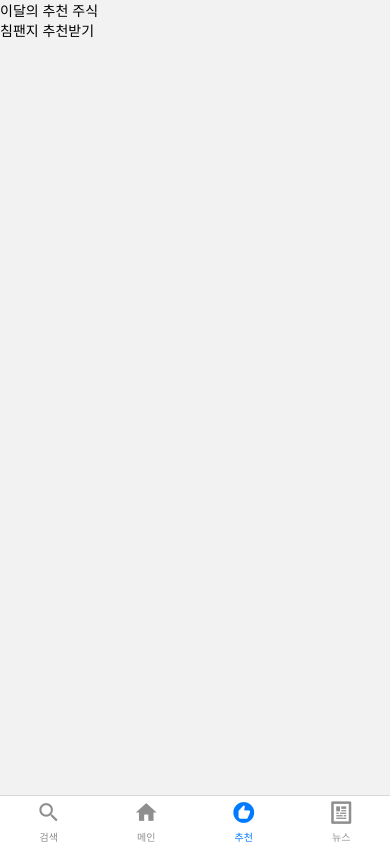
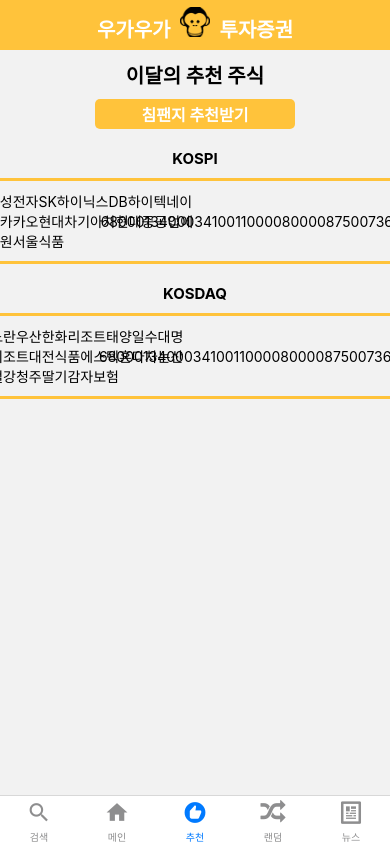
Before and after one commit to geunsoo96/Stock_ProjectA_Mobile, a React Native app in the folder projectA/: screen /Algorithm in a window 390 px wide. Built offline with nearby package versions, Linux system fonts and the light colour scheme.

Commit message:
네이게이션 기능 추가

```diff
--- a/projectA/src/App.js
+++ b/projectA/src/App.js
@@ -5,13 +5,13 @@
 import {createBottomTabNavigator} from '@react-navigation/bottom-tabs';
 import Icon from 'react-native-vector-icons/MaterialIcons';
 import Icon2 from 'react-native-vector-icons/Entypo';
-
+import Icon3 from 'react-native-vector-icons/FontAwesome';
 import Main from './Layout/Main';
 import Algorithm from './components/Algorithm/algorithm';
 import News from './components/News/News';
 import Detail from './components/Detail/Detail';
 import Search from './components/Detail/Search';
-
+import Lotto from './components/Algorithm/lotto';
 // const Stack = createNativeStackNavigator();
 const Tab = createBottomTabNavigator();
 
@@ -53,6 +53,16 @@
             }}
           />
           <Tab.Screen
+            name="Lotto"
+            component={Lotto}
+            options={{
+              title: '랜덤',
+              tabBarIcon: ({color, size}) => (
+                <Icon3 name="random" color={color} size={size} />
+              ),
+            }}
+          />
+          <Tab.Screen
             name="News"
             component={News}
             options={{
--- a/projectA/src/components/Algorithm/algorithm.js
+++ b/projectA/src/components/Algorithm/algorithm.js
@@ -142,6 +142,7 @@
 import React from 'react';
 import {ScrollView} from 'react-native';
 import Header from '../../Layout/Header';
+import {useNavigation} from '@react-navigation/native';
 
 const Algorithm = () => {
   const [kospi, setKospi] = React.useState('');
@@ -157,6 +158,9 @@
     '에스원',
     '서울식품',
   ];
+  const dummyKospiPrice = [
+    68000, 134000, 34100, 110000, 80000, 87500, 73600, 1234, 4321, 123,
+  ];
   const dummyKosdaq = [
     '노란우산',
     '한화리조트',
@@ -169,27 +173,122 @@
     '청주딸기',
     '감자보험',
   ];
+  const navigation = useNavigation();
   return (
     <ScrollView>
-      <View>
-        <Text>이달의 추천 주식</Text>
-        <TouchableOpacity>
-          <Text>침팬지 추천받기</Text>
+      <Header />
+      <View style={styles.container}>
+        <Text
+          style={{
+            fontSize: 20,
+            fontWeight: 'bold',
+          }}>
+          이달의 추천 주식
+        </Text>
+        <TouchableOpacity
+          style={styles.button}
+          onPress={() => navigation.navigate('Lotto')}>
+          <Text
+            style={{
+              color: 'white',
+              fontSize: 16,
+              fontWeight: 'bold',
+            }}>
+            침팬지 추천받기
+          </Text>
         </TouchableOpacity>
-        <View>
+        <View style={styles.stockBox}>
           {/* kospi */}
-          <View></View>
-          <View></View>
+          <Text
+            style={{
+              fontWeight: 'bold',
+              fontSize: 15,
+              marginTop: 10,
+            }}>
+            KOSPI
+          </Text>
+          <View style={styles.stockBorder}>
+            <View style={styles.stockList}>
+              {/* name */}
+              <Text>{dummyKospi}</Text>
+            </View>
+            <View style={styles.stockList}>
+              {/* price */}
+              <Text>{dummyKospiPrice}</Text>
+            </View>
+          </View>
         </View>
-        <View>
+        <View style={styles.stockBox}>
           {/* kosdaq */}
-          <View></View>
-          <View></View>
+          <Text
+            style={{
+              fontWeight: 'bold',
+              fontSize: 15,
+              marginTop: 10,
+            }}>
+            KOSDAQ
+          </Text>
+          <View style={styles.stockBorder}>
+            <View style={styles.stockList}>
+              {/* name */}
+              <Text>{dummyKosdaq}</Text>
+            </View>
+            <View style={styles.stockList}>
+              {/* price */}
+              <Text>{dummyKospiPrice}</Text>
+            </View>
+          </View>
         </View>
       </View>
     </ScrollView>
   );
 };
 
-const styles = StyleSheet.create({});
+const styles = StyleSheet.create({
+  container: {
+    flex: 1,
+    justifyContent: 'center',
+    alignItems: 'center',
+    marginTop: 10,
+  },
+  button: {
+    backgroundColor: '#FFC33B',
+    width: 200,
+    height: 30,
+    justifyContent: 'center',
+    alignItems: 'center',
+    borderRadius: 5,
+    margin: 10,
+  },
+  stockBox: {
+    flex: 1,
+    justifyContent: 'center',
+    flexDirection: 'column',
+    alignItems: 'center',
+  },
+  stockBorder: {
+    flex: 1,
+    padding: 10,
+    borderStyle: 'solid',
+    borderColor: '#FFC33B',
+    borderWidth: 3,
+    borderRadius: 20,
+    justifyContent: 'center',
+    alignItems: 'center',
+    flexDirection: 'row',
+    height: 300,
+    margin: 10,
+  },
+  stockList: {
+    flex: 1,
+    justifyContent: 'center',
+    alignItems: 'center',
+    flexDirection: 'column',
+  },
+  stockText: {
+    justifyContent: 'center',
+    alignItems: 'center',
+    flexDirection: 'column',
+  },
+});
 export default Algorithm;
```
